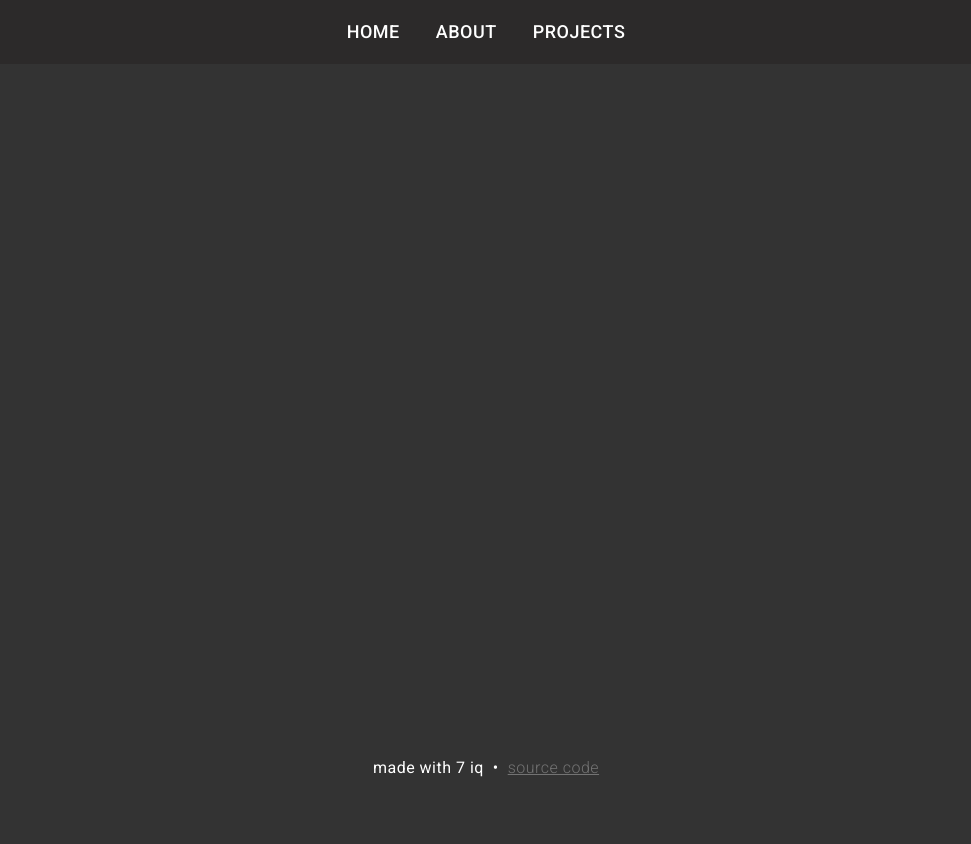
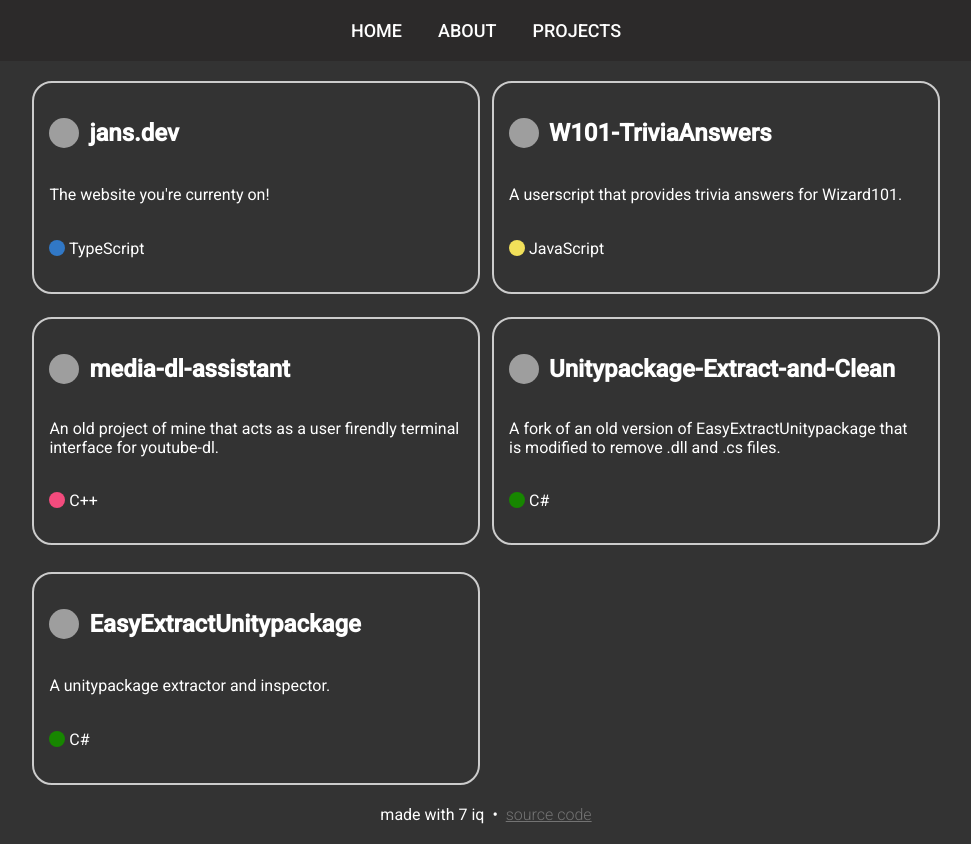
Before and after one commit to Jan-Fcloud/jans.dev, an Angular app: page /projects in a window 1280 px wide. Shown: the whole page, without its empty margins (154-1125 px from the left). Before the commit the page ends 800 px from the top, so only its background shows below. Built offline with nearby package versions, Linux system fonts and the light colour scheme; grey boxes are pictures that could not be loaded.

Commit message:
We back to static stuff yipee + bye material again

```diff
--- a/angular.json
+++ b/angular.json
@@ -30,7 +30,6 @@
               "src/assets"
             ],
             "styles": [
-              "@angular/material/prebuilt-themes/azure-blue.css",
               "src/styles.scss"
             ],
             "scripts": []
@@ -94,7 +93,6 @@
               "src/assets"
             ],
             "styles": [
-              "@angular/material/prebuilt-themes/azure-blue.css",
               "src/styles.scss"
             ],
             "scripts": []
--- a/package.json
+++ b/package.json
@@ -17,12 +17,14 @@
     "@angular/compiler": "^18.2.3",
     "@angular/core": "^18.2.3",
     "@angular/forms": "^18.2.3",
-    "@angular/material": "^18.2.3",
     "@angular/platform-browser": "^18.2.3",
     "@angular/platform-browser-dynamic": "^18.2.3",
     "@angular/router": "^18.2.3",
     "@fortawesome/angular-fontawesome": "^0.15.0",
     "@fortawesome/free-solid-svg-icons": "^6.6.0",
+    "marked": "^12.0.2",
+    "ngx-markdown": "^18.0.0",
+    "prismjs": "^1.29.0",
     "rxjs": "~7.8.0",
     "tslib": "^2.3.0",
     "zone.js": "~0.14.10"
--- a/src/app/projects/projects.component.html
+++ b/src/app/projects/projects.component.html
@@ -1,5 +1,7 @@
 <div class="projects">
-    @for (item of repos; track $index) {
+    @for (item of repos$; track $index) {
         <app-repo-card [repoData]="item"></app-repo-card>
+    } @empty{
+        <p>No projects found</p>
     }
 </div>
--- a/src/app/projects/projects.component.ts
+++ b/src/app/projects/projects.component.ts
@@ -2,6 +2,8 @@ import { Component, OnInit } from '@angular/core';
 import { NgFor, CommonModule } from '@angular/common';
 
 import { RepoCardComponent } from '../repo-card/repo-card.component';
+import { Repo, repoData } from 'src/public/repos';
+import { Observable, of } from 'rxjs';
 
 @Component({
   standalone: true,
@@ -13,9 +15,8 @@ import { RepoCardComponent } from '../repo-card/repo-card.component';
 export class ProjectsComponent implements OnInit {
   constructor() {}
 
-  repos: any[] = [];
-
+  repos$: Repo[] = new repoData().data;
   ngOnInit() {
-
+    this.repos$ = new repoData().data
   }
 }
--- a/src/app/repo-card/repo-card.component.html
+++ b/src/app/repo-card/repo-card.component.html
@@ -6,5 +6,4 @@
 
   <p>{{ repoData.description }}</p>
   <p><span [ngStyle]="{'color': repoData.languageColor}"><fa-icon [icon]="iCircle"></fa-icon></span> {{repoData.language}}
-    <fa-icon [icon]="iStar"></fa-icon> Stars: {{ repoData.stars }}</p>
 </a>
--- a/src/app/repo-card/repo-card.component.ts
+++ b/src/app/repo-card/repo-card.component.ts
@@ -1,8 +1,10 @@
-import { Component, inject, Input } from '@angular/core';
+import { Component, Input } from '@angular/core';
 import { NgStyle } from '@angular/common';
 
 import { FontAwesomeModule } from '@fortawesome/angular-fontawesome';
-import { faArrowUpRightFromSquare, faStar, faCircle } from '@fortawesome/free-solid-svg-icons';
+import { faArrowUpRightFromSquare, faCircle } from '@fortawesome/free-solid-svg-icons';
+
+import { Repo } from 'src/public/repos';
 
 @Component({
   standalone: true,
@@ -13,10 +15,10 @@ import { faArrowUpRightFromSquare, faStar, faCircle } from '@fortawesome/free-so
 })
 export class RepoCardComponent {
 
-  iStar = faStar;
   iExternal = faArrowUpRightFromSquare;
   iCircle = faCircle;
 
   @Input()
-  repoData: any;
+  repoData!: Repo;
+
 }
--- a/src/index.html
+++ b/src/index.html
@@ -8,7 +8,7 @@
   <link rel="icon" type="image/x-icon" href="favicon.ico">
   <link rel="preconnect" href="https://fonts.gstatic.com">
   <link href="https://fonts.googleapis.com/css2?family=Roboto:wght@300;400;500&display=swap" rel="stylesheet">
-  <link href="https://fonts.googleapis.com/icon?family=Material+Icons" rel="stylesheet">
+
 </head>
 <body class="mat-typography">
   <app-root></app-root>
--- /dev/null
+++ b/src/public/repos.ts
@@ -0,0 +1,78 @@
+export interface Repo {
+    url : string;
+    avatar_url : string;
+    fullname : string;
+    description : string;
+    language : string;
+    languageColor : string;
+}
+
+export class repoData{
+
+    colors: any = {
+        "C#": "#178600",
+        "C++": "#f34b7d",
+        "Python": "#3572A5",
+        "TypeScript": "#3178c6",
+        "JavaScript": "#f1e05a",
+        "Rust": "#dea584",
+        "PHP": "#4F5D95",
+        "HTML": "#e34c26",
+        "CSS": "#563d7c"
+    }
+
+    data : Repo[] = [
+        /*
+        {
+            url: "",
+            avatar_url: "",
+            fullname: "",
+            description: "",
+            language: "",
+            languageColor: ""
+        },
+        */
+
+        {
+            url: "https://github.com/Jan-Fcloud/jans.dev",
+            avatar_url: "https://avatars.githubusercontent.com/u/47220014?v=4&size=64",
+            fullname: "jans.dev",
+            description: "The website you're currenty on!",
+            language: "TypeScript",
+            languageColor: this.colors.TypeScript
+        },
+        {
+            url: "https://github.com/Jan-Fcloud/W101-TriviaAnswers",
+            avatar_url: "https://avatars.githubusercontent.com/u/47220014?v=4&size=64",
+            fullname: "W101-TriviaAnswers",
+            description: "A userscript that provides trivia answers for Wizard101.",
+            language: "JavaScript",
+            languageColor: this.colors.JavaScript
+        },
+        {
+            url: "https://github.com/Jan-Fcloud/media-dl-assistant",
+            avatar_url: "https://avatars.githubusercontent.com/u/47220014?v=4&size=64",
+            fullname: "media-dl-assistant",
+            description: "An old project of mine that acts as a user firendly terminal interface for youtube-dl.",
+            language: "C++",
+            languageColor: this.colors["C++"]
+        },
+        {
+            url: "https://github.com/Jan-Fcloud/Unitypackage-Extract-and-Clean",
+            avatar_url: "https://avatars.githubusercontent.com/u/47220014?v=4&size=64",
+            fullname: "Unitypackage-Extract-and-Clean",
+            description: "A fork of an old version of EasyExtractUnitypackage that is modified to remove .dll and .cs files.",
+            language: "C#",
+            languageColor: this.colors["C#"]
+        },
+        {
+            url: "https://github.com/HakuSystems/EasyExtractUnitypackage",
+            avatar_url: "https://avatars.githubusercontent.com/u/66133638?v=48&size=64",
+            fullname: "EasyExtractUnitypackage",
+            description: "A unitypackage extractor and inspector.",
+            language: "C#",
+            languageColor: this.colors["C#"]
+        },
+    ];
+  static data: Repo[];
+}
```
Also changed, not shown: 1 other file (tests, documents, lock files or other folders).
